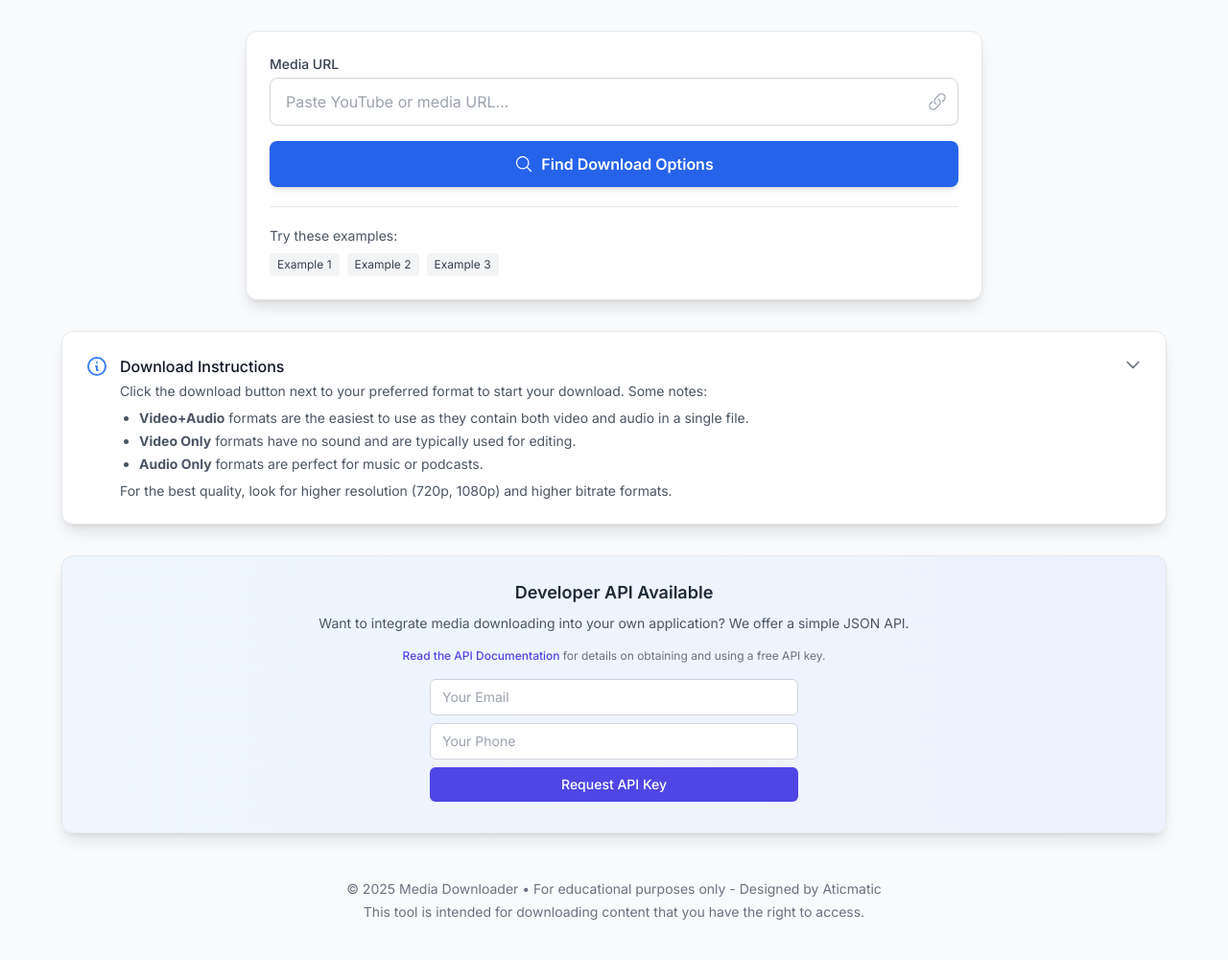
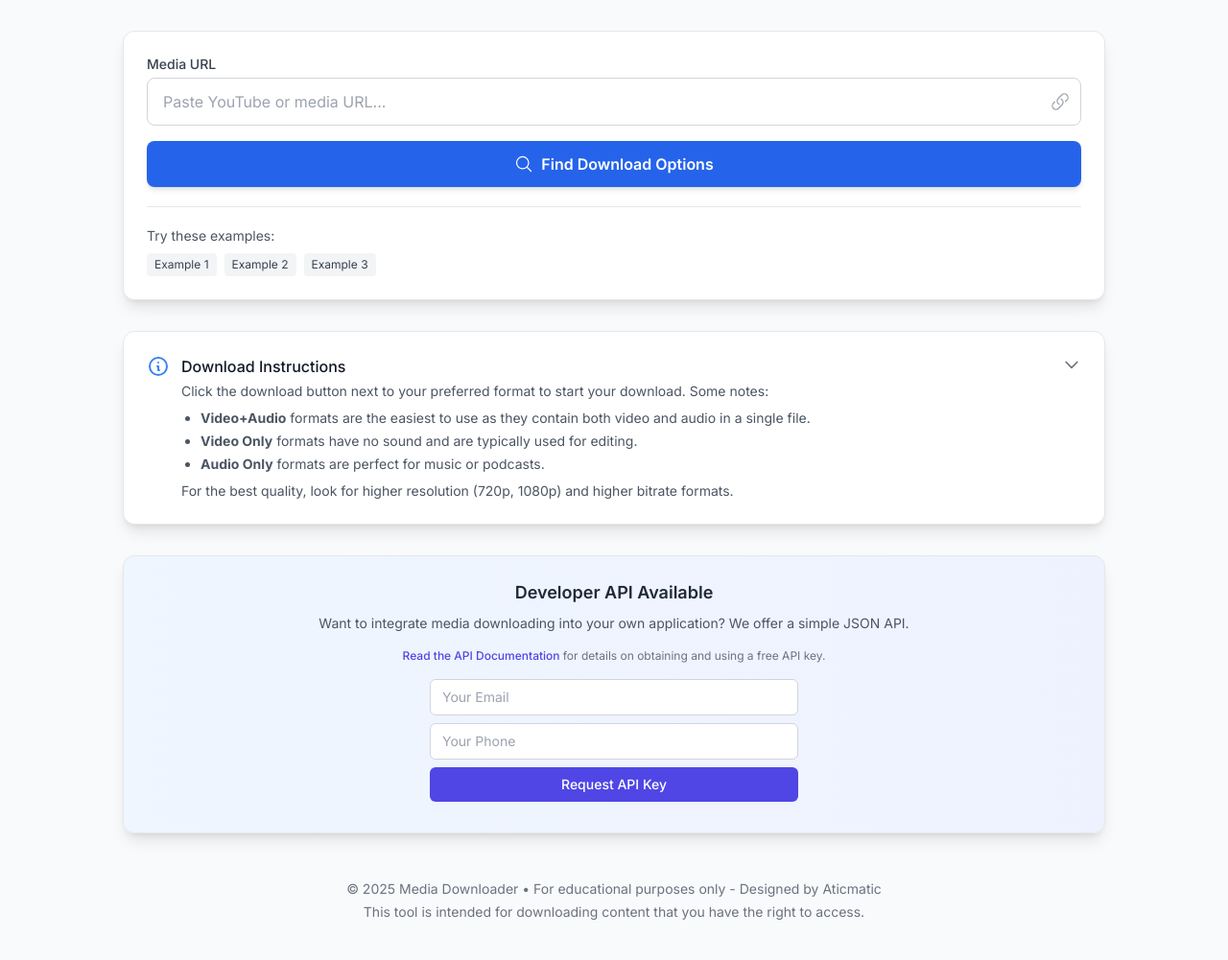
Before and after one commit to AticMatic/Youtatic, a Flask app: page / in a window 1280 px wide. Shown: the part 176-1177 px from the top of the page at 96% size. Run offline with Flask 3, Linux system fonts and the light colour scheme; some libraries are stand-ins or nearby versions.

Commit message:
Enhance copy URL functionality and adjust layout for input form and sections in index_new.html

```diff
--- a/templates/index_new.html
+++ b/templates/index_new.html
@@ -185,6 +185,12 @@
             navigator.clipboard.writeText(text).then(() => {
                 // Could add a toast notification here
                 console.log('Copied to clipboard');
+                document.getElementById('copyURLSpan').textContent = 'Copied!';
+
+                setTimeout(() => {
+                document.getElementById('copyURLSpan').textContent = 'Copy URL';
+                }, 2000);
+
             });
         },
 
@@ -279,7 +285,7 @@
         </header>
 
         <!-- URL Input Form -->
-        <div class="bg-white rounded-xl shadow-lg border border-gray-200 p-6 mb-8 max-w-3xl mx-auto">
+        <div class="bg-white rounded-xl shadow-lg border border-gray-200 p-6 mb-8 max-w-5xl mx-auto">
             <form @submit.prevent="fetchVideoDetails(document.getElementById('media_url').value)" class="space-y-4">
                 <div>
                     <label for="media_url" class="block text-sm font-medium text-gray-700 mb-1">Media URL</label>
@@ -402,7 +408,7 @@
                                         <path stroke-linecap="round" stroke-linejoin="round" stroke-width="2"
                                             d="M8 5H6a2 2 0 00-2 2v12a2 2 0 002 2h10a2 2 0 002-2v-1M8 5a2 2 0 002 2h2a2 2 0 002-2M8 5a2 2 0 012-2h2a2 2 0 012 2m0 0h2a2 2 0 012 2v3m2 4H10m0 0l3-3m-3 3l3 3" />
                                     </svg>
-                                    Copy URL
+                                    <span id="copyURLSpan">Copy URL</span>
                                 </button>
                                 <a :href="videoDetails?.url" target="_blank" rel="noopener noreferrer"
                                     class="text-sm text-gray-600 hover:text-gray-900 flex items-center gap-1"
@@ -606,7 +612,7 @@
         </div>
 
         <!--Instructions & Help Card-->
-        <div class="mt-8 bg-white rounded-xl shadow-lg border border-gray-200 p-6">
+        <div class="max-w-5xl mx-auto mt-8 bg-white rounded-xl shadow-lg border border-gray-200 p-6">
             <div class="flex items-start justify-between">
                 <div class="flex gap-3">
                     <div class="flex-shrink-0 text-blue-500">
@@ -661,7 +667,7 @@
         </div>
         <!-- API Information Section (New) -->
         <div
-            class="mt-8 bg-gradient-to-r from-blue-50 to-indigo-50 rounded-xl shadow-lg border border-gray-200 p-6 text-center">
+            class="max-w-5xl mx-auto mt-8 bg-gradient-to-r from-blue-50 to-indigo-50 rounded-xl shadow-lg border border-gray-200 p-6 text-center">
             <h3 class="text-lg font-semibold text-gray-800 mb-2">Developer API Available</h3>
             <p class="text-sm text-gray-600 mb-4">
                 Want to integrate media downloading into your own application? We offer a simple JSON API.
```
